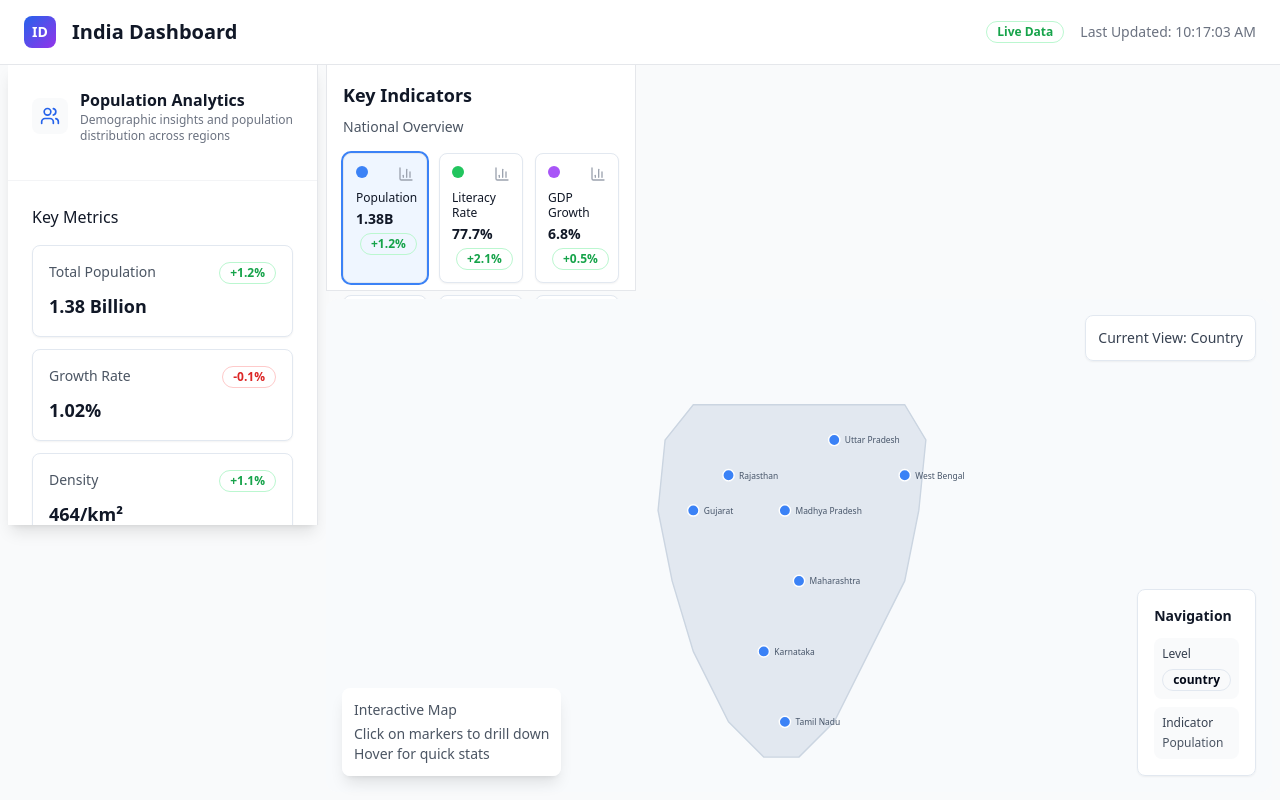
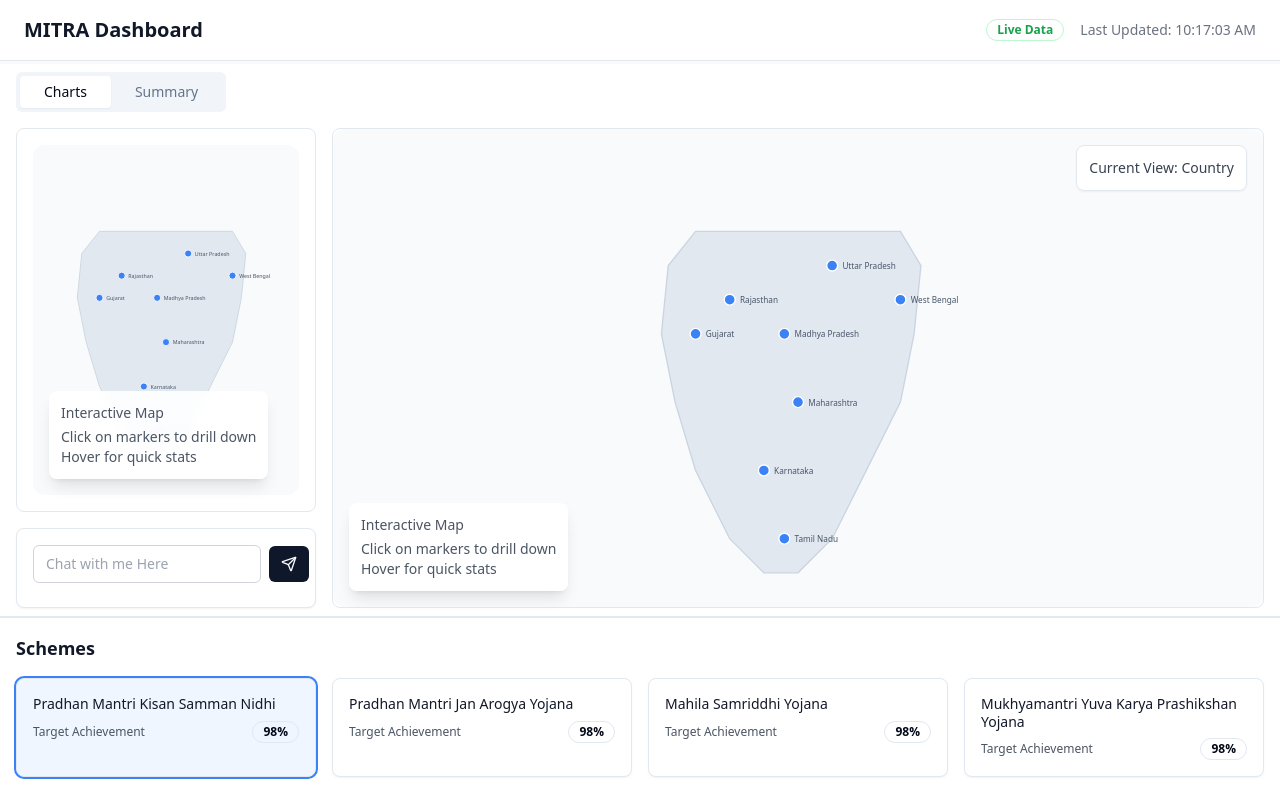
Before and after one commit to DTeam-Mitra/ADBP-Dashboard, a React (Vite) app: page / in a window 1280 px wide. Built offline with nearby package versions, Linux system fonts and the light colour scheme.

Commit message:
Refactor: Apply new layout based on image
Implemented the layout based on the provided image, including the chatbot and summary sections.

```diff
--- a/src/components/Navbar.tsx
+++ b/src/components/Navbar.tsx
@@ -8,10 +8,7 @@ export const Navbar = () => {
       <div className="px-6 py-4">
         <div className="flex items-center justify-between">
           <div className="flex items-center space-x-4">
-            <div className="w-8 h-8 bg-gradient-to-br from-blue-600 to-purple-600 rounded-lg flex items-center justify-center">
-              <span className="text-white font-bold text-sm">ID</span>
-            </div>
-            <h1 className="text-xl font-bold text-gray-900">India Dashboard</h1>
+            <h1 className="text-xl font-bold text-gray-900">MITRA Dashboard</h1>
           </div>
 
           <div className="flex items-center space-x-4">
--- a/src/pages/Index.tsx
+++ b/src/pages/Index.tsx
@@ -2,7 +2,9 @@
 import React, { useState, useRef, useEffect } from 'react';
 import { Card } from '@/components/ui/card';
 import { Badge } from '@/components/ui/badge';
-import { ScrollArea } from '@/components/ui/scroll-area';
+import { Tabs, TabsContent, TabsList, TabsTrigger } from '@/components/ui/tabs';
+import { Button } from '@/components/ui/button';
+import { Send } from 'lucide-react';
 import { Navbar } from '@/components/Navbar';
 import { InteractiveMap } from '@/components/InteractiveMap';
 import { IndicatorPanel } from '@/components/IndicatorPanel';
@@ -14,18 +16,15 @@ const Index = () => {
   const [hoveredRegion, setHoveredRegion] = useState(null);
   const [selectedIndicator, setSelectedIndicator] = useState('population');
   const [currentLevel, setCurrentLevel] = useState('country');
-  const [summaryScrolled, setSummaryScrolled] = useState(false);
-  const [summaryFocused, setSummaryFocused] = useState(false);
   const [tooltipData, setTooltipData] = useState(null);
+  const [activeTab, setActiveTab] = useState('charts');
 
   // Sample data for different regions and indicators
   const indicators = [
-    { id: 'population', name: 'Population', value: '1.38B', color: 'bg-blue-500', trend: '+1.2%' },
-    { id: 'literacy', name: 'Literacy Rate', value: '77.7%', color: 'bg-green-500', trend: '+2.1%' },
-    { id: 'gdp', name: 'GDP Growth', value: '6.8%', color: 'bg-purple-500', trend: '+0.5%' },
-    { id: 'healthcare', name: 'Healthcare Index', value: '41.2', color: 'bg-red-500', trend: '+3.2%' },
-    { id: 'employment', name: 'Employment Rate', value: '46.8%', color: 'bg-orange-500', trend: '-0.8%' },
-    { id: 'infrastructure', name: 'Infrastructure Score', value: '44.1', color: 'bg-indigo-500', trend: '+4.1%' }
+    { id: 'population', name: 'Pradhan Mantri Kisan Samman Nidhi', value: '98%', color: 'bg-blue-500', trend: '+1.2%', achievement: '98%' },
+    { id: 'literacy', name: 'Pradhan Mantri Jan Arogya Yojana', value: '98%', color: 'bg-green-500', trend: '+2.1%', achievement: '98%' },
+    { id: 'gdp', name: 'Mahila Samriddhi Yojana', value: '98%', color: 'bg-purple-500', trend: '+0.5%', achievement: '98%' },
+    { id: 'healthcare', name: 'Mukhyamantri Yuva Karya Prashikshan Yojana', value: '98%', color: 'bg-red-500', trend: '+3.2%', achievement: '98%' }
   ];
 
   const handleRegionClick = (region: any) => {
@@ -52,48 +51,58 @@ const Index = () => {
     }
   };
 
-  const handleSummaryScroll = (scrolled: boolean) => {
-    setSummaryScrolled(scrolled);
-  };
-
-  const handleSummaryFocus = (focused: boolean) => {
-    setSummaryFocused(focused);
-  };
-
   return (
     <div className="min-h-screen bg-gray-50 relative overflow-hidden">
       {/* Fixed Navbar at top */}
       <Navbar />
 
-      {/* Main Layout Grid */}
-      <div className="grid grid-cols-12 grid-rows-12 h-screen pt-16 gap-2 p-2">
+      {/* Main Layout */}
+      <div className="pt-16 h-screen flex flex-col">
 
-        {/* Left Side - Summary Panel (Vertical) */}
-        <div className={`col-span-3 row-span-8 relative transition-all duration-300 ${summaryScrolled || summaryFocused ? 'z-40' : 'z-10'}`}>
-          <SummaryPanel
+        {/* Tabs Section */}
+        <div className="px-4 py-2 bg-white border-b">
+          <Tabs value={activeTab} onValueChange={setActiveTab} className="w-full">
+            <TabsList className="h-10">
+              <TabsTrigger value="charts" className="px-6">Charts</TabsTrigger>
+              <TabsTrigger value="summary" className="px-6">Summary</TabsTrigger>
+            </TabsList>
+
+            {/* Tab Content Area */}
+            <div className="mt-4">
+              <TabsContent value="charts" className="h-[60vh] m-0">
+                <div className="grid grid-cols-12 h-full gap-4">
+                  {/* Left Chat Area */}
+                  <div className="col-span-3 flex flex-col">
+                    <div className="flex-1 bg-white rounded-lg border p-4 mb-4">
+                      {/* Map content or other chart content */}
+                      <InteractiveMap
+                        currentLevel={currentLevel}
+                        selectedRegion={selectedRegion}
+                        hoveredRegion={hoveredRegion}
                         selectedIndicator={selectedIndicator}
-            selectedRegion={selectedRegion}
-            currentLevel={currentLevel}
-            onScroll={handleSummaryScroll}
-            onFocus={handleSummaryFocus}
-            className="h-full"
+                        onRegionClick={handleRegionClick}
+                        onRegionHover={handleRegionHover}
+                        className="w-full h-full"
                       />
                     </div>
 
-        {/* Bottom Left - Indicators Panel */}
-        <div className={`col-span-3 row-span-4 relative z-20 transition-all duration-300 ${summaryScrolled && !summaryFocused ? 'blur-sm' : ''}`}>
-          <IndicatorPanel
-            indicators={indicators}
-            selectedIndicator={selectedIndicator}
-            onIndicatorSelect={setSelectedIndicator}
-            selectedRegion={selectedRegion}
-            className="h-full w-full flex flex-col"
-            vertical={false}
+                    {/* Chat Interface */}
+                    <Card className="p-4 h-20">
+                      <div className="flex items-center space-x-2">
+                        <input
+                          type="text"
+                          placeholder="Chat with me Here"
+                          className="flex-1 px-3 py-2 border border-gray-300 rounded-md text-sm focus:outline-none focus:ring-2 focus:ring-blue-500"
                         />
+                        <Button size="sm" className="px-3">
+                          <Send className="w-4 h-4" />
+                        </Button>
+                      </div>
+                    </Card>
                   </div>
 
-        {/* Main Right Area - Map */}
-        <div className={`col-span-9 row-span-12 relative transition-all duration-300 z-20 ${summaryScrolled && !summaryFocused ? 'blur-sm' : ''}`}>
+                  {/* Main Map Area */}
+                  <div className="col-span-9 bg-white rounded-lg border relative">
                     <InteractiveMap
                       currentLevel={currentLevel}
                       selectedRegion={selectedRegion}
@@ -117,32 +126,52 @@ const Index = () => {
                         )}
                       </Card>
                     </div>
+                  </div>
+                </div>
+              </TabsContent>
 
-          {/* Navigation Controls Overlay */}
-          <div className="absolute bottom-4 right-4 z-30">
-            <Card className="p-4 bg-white/90 backdrop-blur-sm">
-              <h3 className="font-semibold text-gray-900 mb-3 text-sm">Navigation</h3>
-              <div className="space-y-2">
-                <div className="p-2 bg-gray-50 rounded-lg">
-                  <div className="text-xs font-medium text-gray-700 mb-1">Level</div>
-                  <Badge variant="outline" className="text-xs">{currentLevel}</Badge>
+              <TabsContent value="summary" className="h-[60vh] m-0">
+                <SummaryPanel
+                  selectedIndicator={selectedIndicator}
+                  selectedRegion={selectedRegion}
+                  currentLevel={currentLevel}
+                  onScroll={() => {}}
+                  onFocus={() => {}}
+                  className="h-full"
+                />
+              </TabsContent>
+            </div>
+          </Tabs>
         </div>
 
-                {selectedRegion && (
-                  <div className="p-2 bg-gray-50 rounded-lg">
-                    <div className="text-xs font-medium text-gray-700 mb-1">Region</div>
-                    <div className="text-xs text-gray-600">{selectedRegion.name}</div>
-                  </div>
-                )}
+        {/* Bottom Schemes Section */}
+        <div className="flex-1 bg-white border-t p-4">
+          <h2 className="text-lg font-semibold text-gray-900 mb-4">Schemes</h2>
+          <div className="grid grid-cols-4 gap-4">
+            {indicators.map((scheme) => (
+              <Card
+                key={scheme.id}
+                className={`p-4 cursor-pointer transition-all duration-200 hover:shadow-md ${
+                  selectedIndicator === scheme.id
+                    ? "ring-2 ring-blue-500 bg-blue-50"
+                    : "hover:bg-gray-50"
+                }`}
+                onClick={() => setSelectedIndicator(scheme.id)}
+              >
+                <div className="space-y-2">
+                  <h3 className="font-medium text-gray-900 text-sm leading-tight">
+                    {scheme.name}
+                  </h3>
 
-                <div className="p-2 bg-gray-50 rounded-lg">
-                  <div className="text-xs font-medium text-gray-700 mb-1">Indicator</div>
-                  <div className="text-xs text-gray-600">
-                    {indicators.find(i => i.id === selectedIndicator)?.name}
-                  </div>
+                  <div className="flex items-center justify-between">
+                    <span className="text-xs text-gray-600">Target Achievement</span>
+                    <Badge variant="outline" className="text-xs">
+                      {scheme.achievement}
+                    </Badge>
                   </div>
                 </div>
               </Card>
+            ))}
           </div>
         </div>
       </div>
```
Lines whose indentation alone changed are shown as unchanged.
